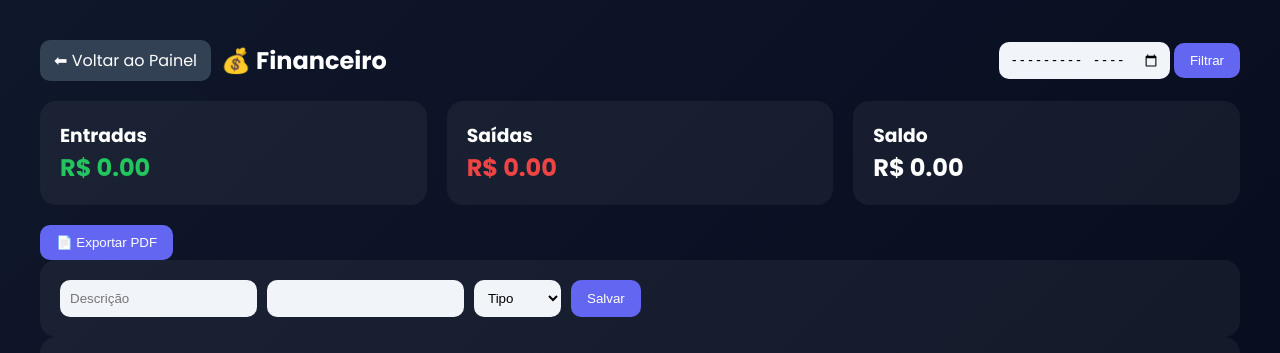
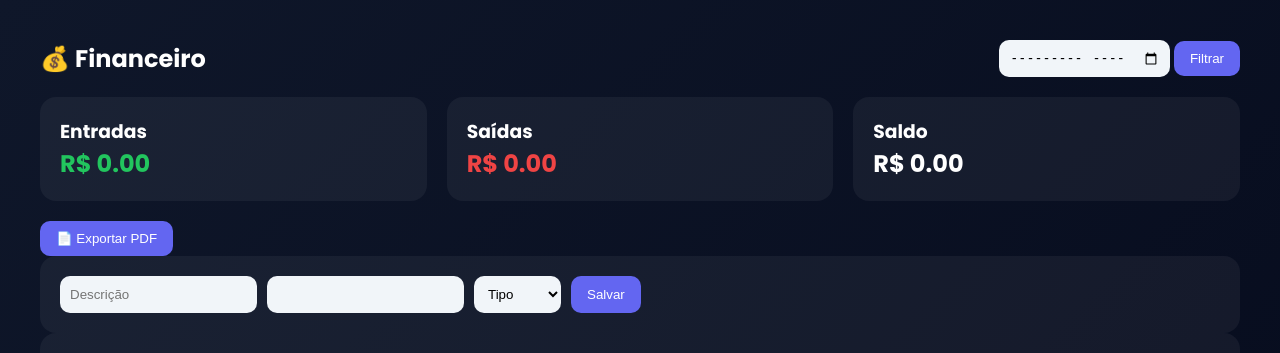
Before and after one commit to luiz2938310-pixel/marinalaiabeautyclinic.com.br, a Flask app: page /admin/financeiro in a window 1280 px wide. Shown: the top 353 px of the page. Run offline with Flask 3, Linux system fonts and the light colour scheme; a user stored in the database is signed in; data that the repository does not hold is empty; some libraries are stand-ins or nearby versions.

Commit message:
financeiro_admin.html

```diff
--- a/agenda_marina_pro/templates/financeiro_admin.html
+++ b/agenda_marina_pro/templates/financeiro_admin.html
@@ -108,7 +108,7 @@ th,td{
 <div class="topo">
     <div class="topo-left">
         <!-- BOTÃO CORRIGIDO -->
-        <a href="{{ url_for('dashboard_financeiro') }}">⬅ Voltar ao Painel</a>
+
         <h2>💰 Financeiro</h2>
     </div>
 
```
